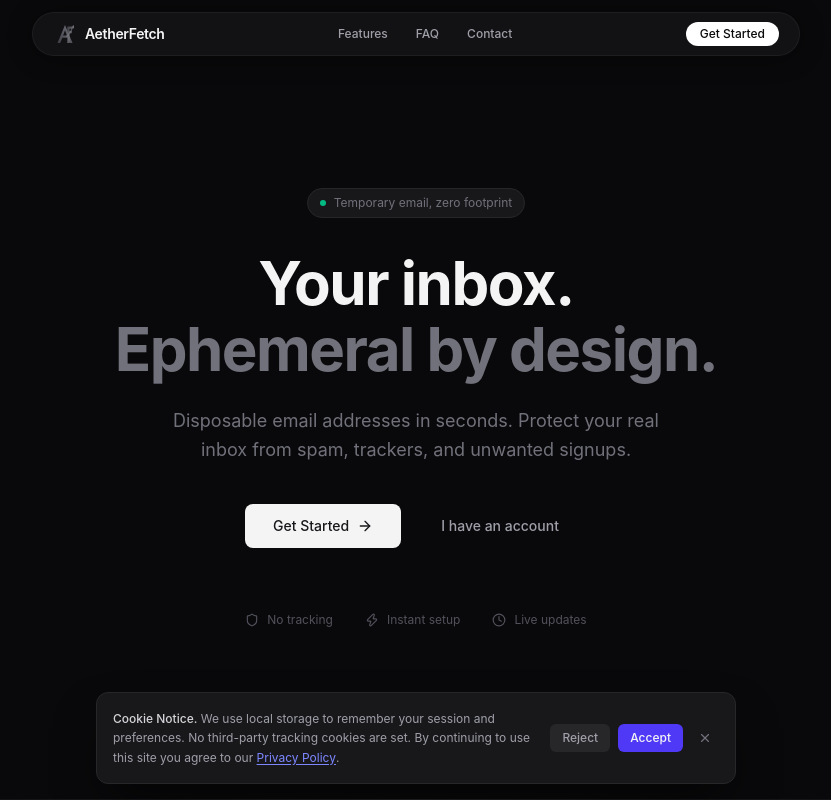
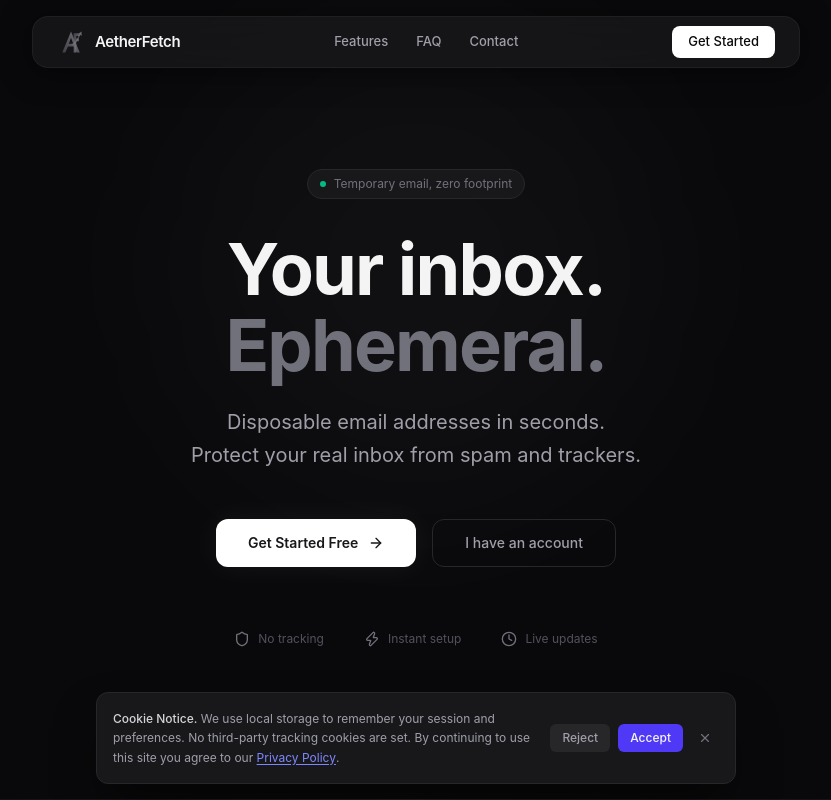
Before and after one commit to qbpg/AetherFetch, a Next.js app: page / in a window 1280 px wide. Shown: the top 800 px of the page, without its empty margins (224-1055 px from the left). Built offline with nearby package versions, Linux system fonts and the light colour scheme.

Commit message:
feat(navbar+hero): larger navbar, bolder hero with bigger CTA buttons and subtle ambient glow

```diff
--- a/src/components/AppleFloatingNavbar.tsx
+++ b/src/components/AppleFloatingNavbar.tsx
@@ -20,17 +20,17 @@ export default function AppleFloatingNavbar() {
 
   return (
     <div className="fixed top-0 left-0 right-0 z-[100] pointer-events-none">
-      <div className="flex justify-center pt-2.5 sm:pt-3">
+      <div className="flex justify-center pt-3 sm:pt-4">
         <nav
-          className="pointer-events-auto mx-auto flex h-11 w-[92vw] max-w-3xl items-center justify-between rounded-full bg-zinc-900/70 backdrop-blur-xl border border-zinc-800/60 shadow-[0_2px_24px_rgba(0,0,0,0.4)] px-5 transition-all duration-500 ease-[cubic-bezier(0.16,1,0.3,1)] hover:border-zinc-700/80 hover:shadow-[0_2px_32px_rgba(0,0,0,0.5)]"
+          className="pointer-events-auto mx-auto flex h-12 sm:h-13 w-[94vw] max-w-3xl items-center justify-between rounded-2xl bg-zinc-900/80 backdrop-blur-xl border border-zinc-800/60 shadow-[0_4px_30px_rgba(0,0,0,0.5)] px-5 sm:px-6 transition-all duration-300 hover:border-zinc-700/80"
         >
-          <Link href="/" className="flex shrink-0 items-center gap-2">
+          <Link href="/" className="flex shrink-0 items-center gap-2.5">
             <img
               src="/logo.svg"
               alt="AetherFetch"
-              className="h-6 w-6 object-contain"
+              className="h-7 w-7 object-contain"
             />
-            <span className="font-semibold tracking-tight text-zinc-100 text-sm hidden sm:inline">
+            <span className="font-semibold tracking-tight text-zinc-100 text-[15px] hidden sm:inline">
               AetherFetch
             </span>
           </Link>
@@ -40,7 +40,7 @@ export default function AppleFloatingNavbar() {
               <button
                 key={link.href}
                 onClick={() => scrollTo(link.href)}
-                className="px-3 py-1 text-xs font-medium text-zinc-400 hover:text-zinc-200 hover:bg-white/5 rounded-full transition-all duration-200 whitespace-nowrap"
+                className="px-3 py-1.5 text-[13px] font-medium text-zinc-400 hover:text-zinc-200 hover:bg-white/5 rounded-lg transition-colors duration-200 whitespace-nowrap"
               >
                 {link.label}
               </button>
@@ -51,14 +51,14 @@ export default function AppleFloatingNavbar() {
             {session ? (
               <Link
                 href="/dashboard"
-                className="px-3.5 py-1 text-xs font-medium text-zinc-100 bg-indigo-500 hover:bg-indigo-400 rounded-full transition-all duration-200 hover:shadow-[0_0_16px_rgba(99,102,241,0.3)] active:scale-95 whitespace-nowrap"
+                className="px-4 py-1.5 text-[13px] font-medium text-zinc-100 bg-indigo-500 hover:bg-indigo-400 rounded-lg transition-all duration-200 active:scale-95 whitespace-nowrap"
               >
                 Dashboard
               </Link>
             ) : (
               <Link
                 href="/login"
-                className="px-3.5 py-1 text-xs font-medium text-zinc-950 bg-white hover:bg-zinc-200 rounded-full transition-all duration-200 active:scale-95 whitespace-nowrap"
+                className="px-4 py-1.5 text-[13px] font-medium text-zinc-950 bg-white hover:bg-zinc-200 rounded-lg transition-all duration-200 active:scale-95 whitespace-nowrap"
               >
                 Get Started
               </Link>
--- a/src/components/LandingContent.tsx
+++ b/src/components/LandingContent.tsx
@@ -31,52 +31,56 @@ export default function LandingContent() {
     <div className="flex-1 overflow-y-auto">
       {/* Hero */}
       <section className="relative min-h-[100dvh] flex items-center justify-center px-4 pt-20 pb-16">
+        <div className="absolute inset-0 pointer-events-none overflow-hidden">
+          <div className="absolute top-1/3 left-1/2 -translate-x-1/2 -translate-y-1/2 w-[500px] h-[500px] bg-zinc-100/[0.03] rounded-full blur-[100px]" />
+        </div>
         <div className="absolute bottom-0 left-0 right-0 h-px bg-gradient-to-r from-transparent via-zinc-800 to-transparent" />
 
-        <div className="max-w-2xl mx-auto text-center">
+        <div className="relative max-w-2xl mx-auto text-center">
           <div className="inline-flex items-center gap-2 px-3 py-1.5 bg-zinc-900 border border-zinc-800 rounded-full text-xs text-zinc-500 mb-8">
             <span className="w-1.5 h-1.5 rounded-full bg-emerald-400 animate-pulse-dot" />
             Temporary email, zero footprint
           </div>
 
-          <h1 className="text-4xl sm:text-5xl md:text-6xl font-bold tracking-tight text-zinc-100 leading-[1.1] mb-6">
+          <h1 className="text-5xl sm:text-6xl md:text-7xl font-bold tracking-tight text-zinc-100 leading-[1.05] mb-6">
             Your inbox.
             <br />
-            <span className="text-zinc-500">Ephemeral by design.</span>
+            <span className="text-zinc-500">Ephemeral.</span>
           </h1>
 
-          <p className="text-base sm:text-lg text-zinc-500 max-w-lg mx-auto mb-10 leading-relaxed">
-            Disposable email addresses in seconds. Protect your real inbox
-            from spam, trackers, and unwanted signups.
+          <p className="text-lg sm:text-xl text-zinc-400 max-w-lg mx-auto mb-12 leading-relaxed">
+            Disposable email addresses in seconds.
+            <br className="hidden sm:block" />
+            Protect your real inbox from spam and trackers.
           </p>
 
-          <div className="flex flex-col sm:flex-row items-center justify-center gap-3">
+          <div className="flex flex-col sm:flex-row items-center justify-center gap-4">
             <Link
               href="/register"
-              className="group h-11 px-7 flex items-center gap-2 bg-zinc-100 hover:bg-white text-zinc-900 text-sm font-medium rounded-lg transition-all duration-200 active:scale-[0.98]"
+              className="group h-12 px-8 flex items-center gap-2.5 bg-white hover:bg-zinc-200 text-zinc-900 text-sm font-semibold rounded-xl transition-all duration-200 shadow-[0_0_30px_rgba(255,255,255,0.06)] hover:shadow-[0_0_40px_rgba(255,255,255,0.1)] active:scale-[0.98]"
             >
-              Get Started
+              Get Started Free
               <ArrowRight className="w-4 h-4 transition-transform group-hover:translate-x-0.5" />
             </Link>
             <Link
               href="/login"
-              className="h-11 px-7 flex items-center gap-2 text-sm font-medium text-zinc-400 hover:text-zinc-300 rounded-lg transition-colors duration-200"
+              className="h-12 px-8 flex items-center gap-2 text-sm font-medium text-zinc-400 hover:text-zinc-200 border border-zinc-800 hover:border-zinc-700 rounded-xl transition-all duration-200"
             >
               I have an account
             </Link>
           </div>
 
-          <div className="mt-16 flex items-center justify-center gap-8 text-xs text-zinc-600">
+          <div className="mt-16 flex items-center justify-center gap-6 sm:gap-10 text-xs text-zinc-600">
             <div className="flex items-center gap-2">
-              <Shield className="w-3.5 h-3.5" />
+              <Shield className="w-4 h-4 text-zinc-500" />
               <span>No tracking</span>
             </div>
             <div className="flex items-center gap-2">
-              <Zap className="w-3.5 h-3.5" />
+              <Zap className="w-4 h-4 text-zinc-500" />
               <span>Instant setup</span>
             </div>
             <div className="flex items-center gap-2">
-              <Clock className="w-3.5 h-3.5" />
+              <Clock className="w-4 h-4 text-zinc-500" />
               <span>Live updates</span>
             </div>
           </div>
@@ -249,17 +253,17 @@ export default function LandingContent() {
           <p className="text-sm text-zinc-500 mb-8 max-w-md mx-auto">
             Create your first temporary email in seconds. No account required.
           </p>
-          <div className="flex flex-col sm:flex-row items-center justify-center gap-3">
+          <div className="flex flex-col sm:flex-row items-center justify-center gap-4">
             <Link
               href="/register"
-              className="group h-11 px-7 flex items-center gap-2 bg-zinc-100 hover:bg-white text-zinc-900 text-sm font-medium rounded-lg transition-all duration-200 active:scale-[0.98]"
+              className="group h-12 px-8 flex items-center gap-2.5 bg-white hover:bg-zinc-200 text-zinc-900 text-sm font-semibold rounded-xl transition-all duration-200 shadow-[0_0_30px_rgba(255,255,255,0.06)] hover:shadow-[0_0_40px_rgba(255,255,255,0.1)] active:scale-[0.98]"
             >
               Get Started Free
               <ArrowRight className="w-4 h-4 transition-transform group-hover:translate-x-0.5" />
             </Link>
             <a
               href="mailto:qbpg.sg@outlook.com"
-              className="h-11 px-7 flex items-center gap-2 text-sm font-medium text-zinc-500 hover:text-zinc-300 transition-colors"
+              className="h-12 px-8 flex items-center gap-2 text-sm font-medium text-zinc-500 hover:text-zinc-300 border border-zinc-800 hover:border-zinc-700 rounded-xl transition-all duration-200"
             >
               Contact support
             </a>
```
